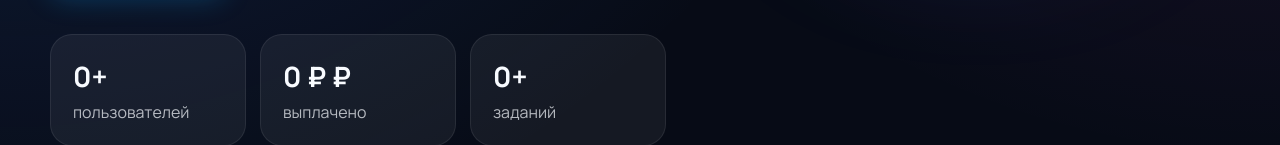
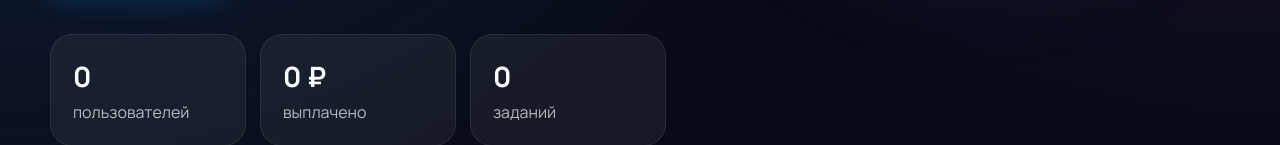
Before and after one commit to artemmilovanov38-creator/bonustest-site, a React (Vite) app: page / in a window 1280 px wide. Shown: the part 670-815 px from the top of the page. Built offline with nearby package versions, Linux system fonts and the light colour scheme; no server answers; the database is empty.

Commit message:
Update displayed platform statistics

```diff
--- a/src/admin/AdminSettings.jsx
+++ b/src/admin/AdminSettings.jsx
@@ -63,6 +63,32 @@ export default function AdminSettings() {
           value={siteName}
           onChange={(e) => setSiteName(e.target.value)}
         />
+        <input
+  className="searchInput"
+  placeholder="Количество пользователей"
+  value={settings.display_users || ""}
+  onChange={(e)=>
+    updateSetting("display_users",e.target.value)
+  }
+/>
+
+<input
+  className="searchInput"
+  placeholder="Выплачено"
+  value={settings.display_paid || ""}
+  onChange={(e)=>
+    updateSetting("display_paid",e.target.value)
+  }
+/>
+
+<input
+  className="searchInput"
+  placeholder="Количество заданий"
+  value={settings.display_tasks || ""}
+  onChange={(e)=>
+    updateSetting("display_tasks",e.target.value)
+  }
+/>
 
         <button className="primaryBtn" onClick={saveSettings}>
           Сохранить настройки
--- a/src/pages/Home.jsx
+++ b/src/pages/Home.jsx
@@ -46,19 +46,19 @@ export default function Home({ siteSettings, siteStats, setShowAuth }) {
 
           <div className="stats v2Stats">
             <div className="stat">
-              <b>{siteSettings.display_users || siteStats.users}+</b>
+              <b>{siteSettings.display_users || siteStats.users}</b>
               <span>пользователей</span>
             </div>
 
             <div className="stat">
               <b>{Number(
   siteSettings.display_paid || siteStats.paid
-).toLocaleString("ru-RU")} ₽ ₽</b>
+).toLocaleString("ru-RU")}  ₽</b>
               <span>выплачено</span>
             </div>
 
             <div className="stat">
-              <b>{siteSettings.display_tasks || siteStats.tasks}+</b>
+              <b>{siteSettings.display_tasks || siteStats.tasks}</b>
               <span>заданий</span>
             </div>
           </div>
```
